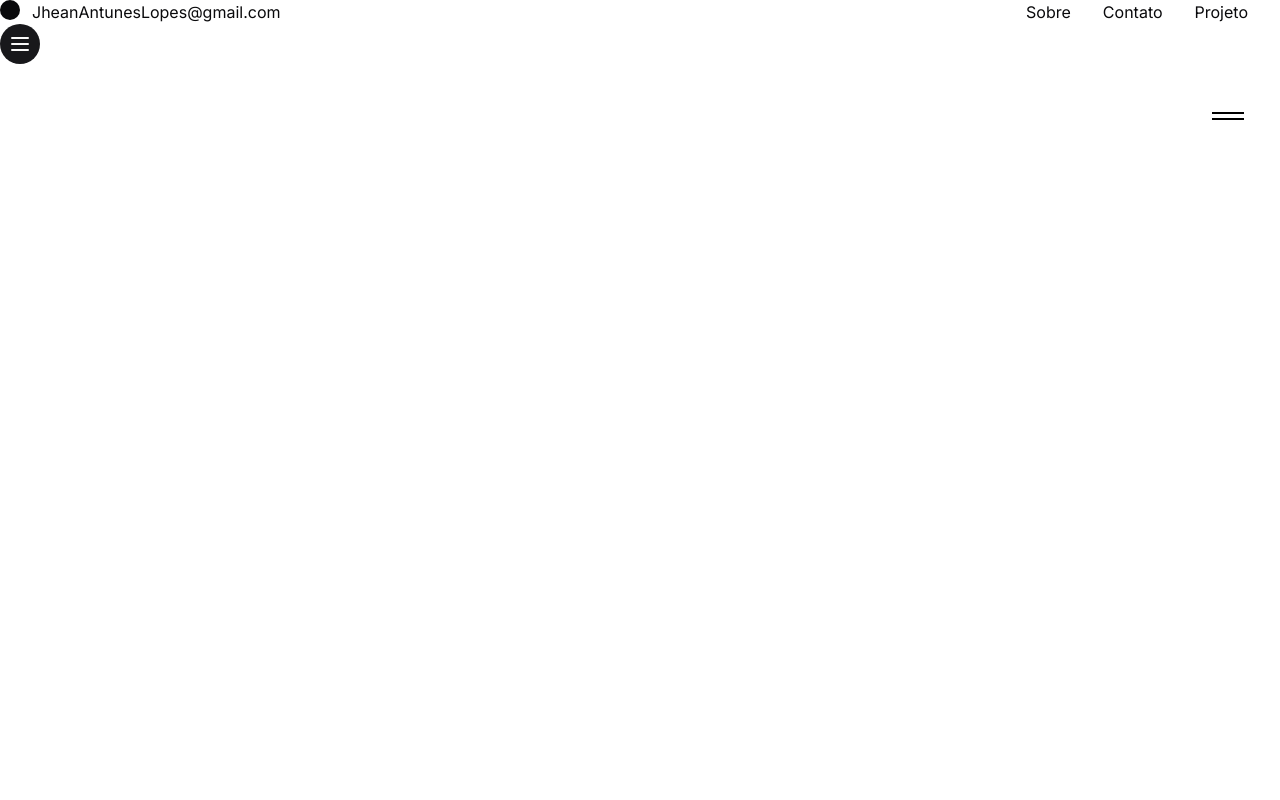
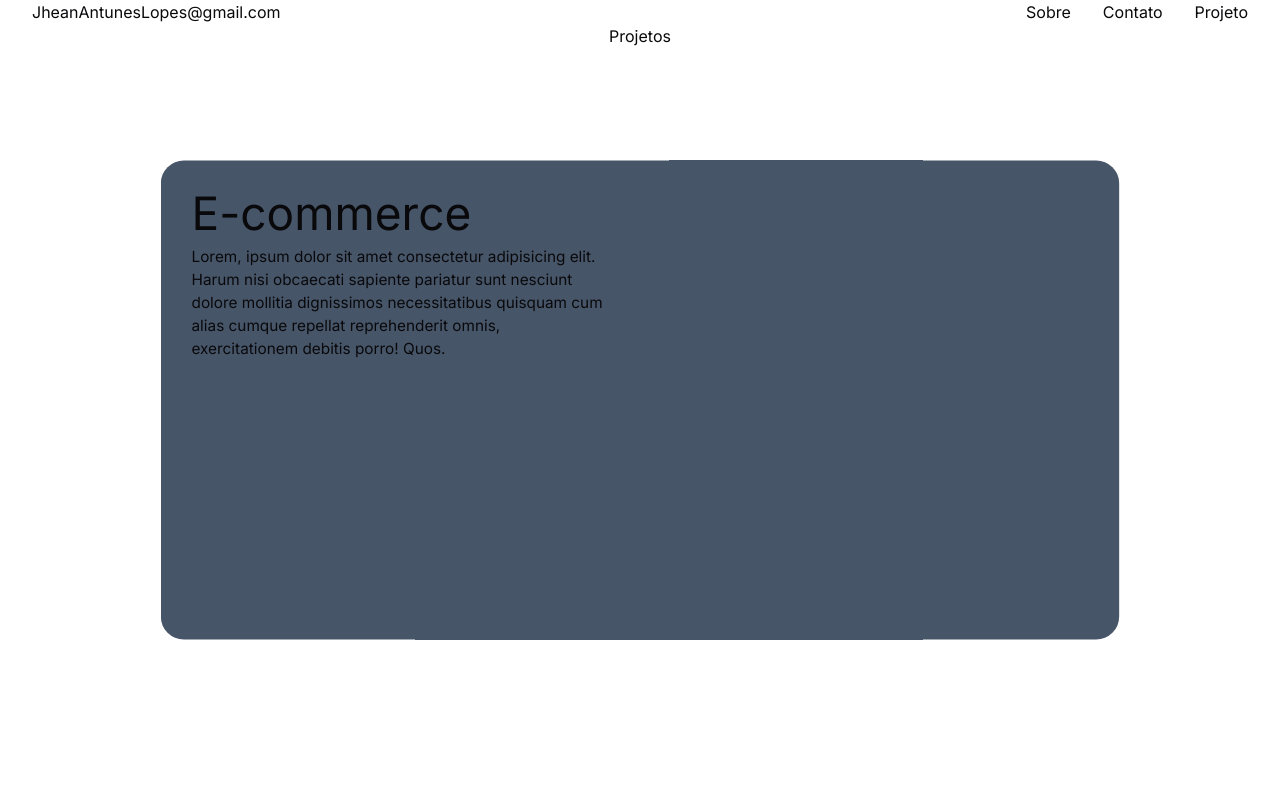
Before and after one commit to JheanAntunes/learn-framer-motion, a Next.js app: page / in a window 1280 px wide. Shown: the top 800 px of the page. Built offline with nearby package versions, Linux system fonts and the light colour scheme.

Commit message:
:sparkles:	feat:  add example de animation with hook useScroll

```diff
--- a/src/app/page.tsx
+++ b/src/app/page.tsx
@@ -1,17 +1,17 @@
-import CurvedMenuMobile from '@/components/curved-menu'
-import StickyCursor from '@/components/sticky-cursor'
+import SmoothScrollCardsParallax from '@/components/smooth-scroll-cards-parallax'
 
 export default function Home() {
   return (
-    <main className="h-full w-full">
+    <main>
       {/* <BasicAnimationMotionDiv /> */}
       {/* <BasicExampleGestures /> */}
       {/* <ReorderExample /> */}
       {/* <MenuMobile /> */}
       {/* <ExampleAnimatePresence /> */}
       {/* <Stagger /> */}
-      <CurvedMenuMobile />
-      <StickyCursor />
+      {/* <CurvedMenuMobile /> */}
+      {/* <StickyCursor />  */}
+      <SmoothScrollCardsParallax />
     </main>
   )
 }
--- /dev/null
+++ b/src/components/smooth-scroll-cards-parallax/card.tsx
@@ -0,0 +1,50 @@
+'use client'
+import { MotionValue, useScroll, useTransform } from 'framer-motion'
+import { useRef } from 'react'
+import { MotionDiv } from '../framer-motion'
+import { DataProject } from './data'
+
+type CardProps = {
+  data: DataProject
+  i: number
+  targetScale: number
+  range: number[]
+  progress: MotionValue<number>
+}
+const Card = ({ data, i, range, targetScale, progress }: CardProps) => {
+  const { title, description, color } = data
+  const containerRef = useRef<HTMLDivElement>(null)
+  const { scrollYProgress } = useScroll({
+    target: containerRef,
+    offset: ['start end', 'start start']
+  })
+
+  const imageScale = useTransform(scrollYProgress, [0, 1], [2, 1])
+  const scale = useTransform(progress, range, [1, targetScale])
+  return (
+    <section
+      ref={containerRef}
+      className="cardContainer sticky top-[10vh] flex h-screen items-center justify-center"
+    >
+      <MotionDiv
+        className="card relative -top-10 grid h-[500px] w-[1000px] grid-cols-2 rounded-3xl"
+        style={{ background: color, scale, top: `calc(-10% + ${i * 25}px)` }}
+      >
+        <div className="space-y-2 p-8">
+          <h1 className="text-5xl">{title}</h1>
+          <p>{description}</p>
+        </div>
+        <MotionDiv
+          style={{ scale: imageScale }}
+          className="relative h-full w-[60%] overflow-hidden rounded-3xl"
+        >
+          <div className="h-full w-full">
+            <div className="bg-orange-600 object-cover">{/* img */}</div>
+          </div>
+        </MotionDiv>
+      </MotionDiv>
+    </section>
+  )
+}
+
+export default Card
--- /dev/null
+++ b/src/components/smooth-scroll-cards-parallax/data.ts
@@ -0,0 +1,54 @@
+export type DataProject = {
+  title: string
+  description: string
+  link: string
+  color: string
+}
+
+export const dataProjects: Array<DataProject> = [
+  {
+    title: 'E-commerce',
+    description: ` Lorem, ipsum dolor sit amet consectetur adipisicing elit. Harum nisi
+      obcaecati sapiente pariatur sunt nesciunt dolore mollitia dignissimos
+      necessitatibus quisquam cum alias cumque repellat reprehenderit omnis,
+      exercitationem debitis porro! Quos.`,
+    color: '#475569',
+    link: '#'
+  },
+  {
+    title: 'Desafios de Stars wars',
+    description: ` Lorem, ipsum dolor sit amet consectetur adipisicing elit. Harum nisi
+      obcaecati sapiente pariatur sunt nesciunt dolore mollitia dignissimos
+      necessitatibus quisquam cum alias cumque repellat reprehenderit omnis,
+      exercitationem debitis porro! Quos.`,
+    color: '#dc2626',
+    link: '#'
+  },
+  {
+    title: 'Tipografia',
+    description: ` Lorem, ipsum dolor sit amet consectetur adipisicing elit. Harum nisi
+      obcaecati sapiente pariatur sunt nesciunt dolore mollitia dignissimos
+      necessitatibus quisquam cum alias cumque repellat reprehenderit omnis,
+      exercitationem debitis porro! Quos.`,
+    color: '#15803d',
+    link: '#'
+  },
+  {
+    title: 'Next-dashboard',
+    description: ` Lorem, ipsum dolor sit amet consectetur adipisicing elit. Harum nisi
+      obcaecati sapiente pariatur sunt nesciunt dolore mollitia dignissimos
+      necessitatibus quisquam cum alias cumque repellat reprehenderit omnis,
+      exercitationem debitis porro! Quos.`,
+    color: '#0891b2',
+    link: '#'
+  },
+  {
+    title: 'Storybook-shadcn',
+    description: ` Lorem, ipsum dolor sit amet consectetur adipisicing elit. Harum nisi
+      obcaecati sapiente pariatur sunt nesciunt dolore mollitia dignissimos
+      necessitatibus quisquam cum alias cumque repellat reprehenderit omnis,
+      exercitationem debitis porro! Quos.`,
+    color: '#4338ca',
+    link: '#'
+  }
+]
--- /dev/null
+++ b/src/components/smooth-scroll-cards-parallax/index.tsx
@@ -0,0 +1,41 @@
+'use client'
+import { useScroll } from 'framer-motion'
+import { useRef } from 'react'
+import Card from './card'
+import { dataProjects } from './data'
+
+const SmoothScrollCardsParallax = () => {
+  //containerRef: Container dos elemementos que cada elemento ocupa 100% da viewport
+  const containerRef = useRef<HTMLDivElement>(null)
+  //Hook useScroll: rastrear a rolagem
+  //arg: target: o elemento que deseja rastrear a rolagem (opcional)
+  //arg: offset:['Quando começo rastrear', 'Quando devo parar de rastrear']
+  const { scrollYProgress } = useScroll({
+    target: containerRef,
+    offset: ['start start', 'end end']
+  })
+
+  return (
+    <div ref={containerRef} className="main relative">
+      <h1 className="mb-8 text-center">Projetos</h1>
+      {dataProjects.map((dataCard, i) => {
+        //animação do scale: Cada elemento vai conter um scale diferente.
+        const targetScale = 1 - (dataProjects.length - i) * 0.05
+        //index 0: intervalo (entrada ficticia, não vou utilizar.), index 1: (animar elemento quando o container fixar no topo)
+        const intervalo = [i * 0.2, 1]
+        return (
+          <Card
+            key={dataCard.title}
+            i={i}
+            data={dataCard}
+            range={intervalo}
+            targetScale={targetScale}
+            progress={scrollYProgress}
+          />
+        )
+      })}
+    </div>
+  )
+}
+
+export default SmoothScrollCardsParallax
```
